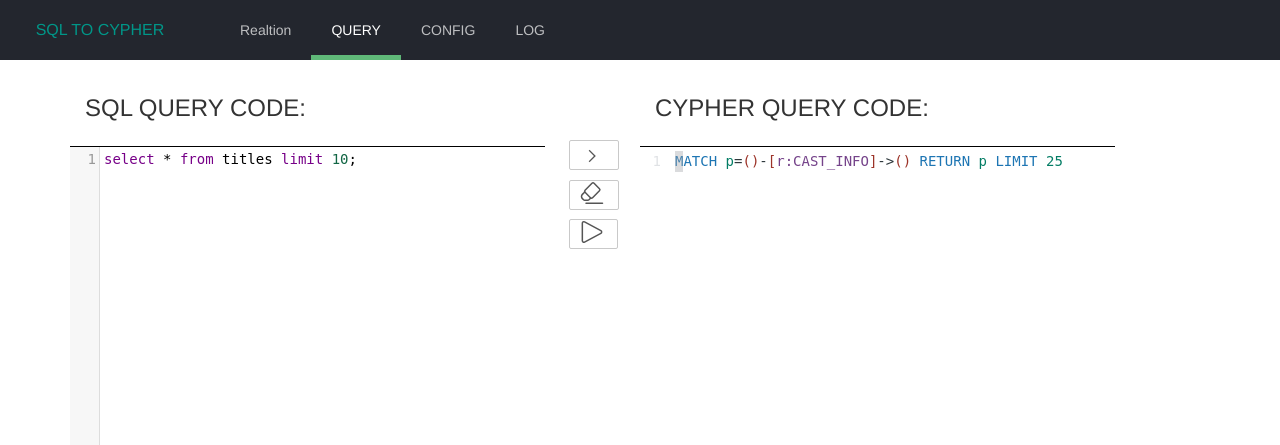
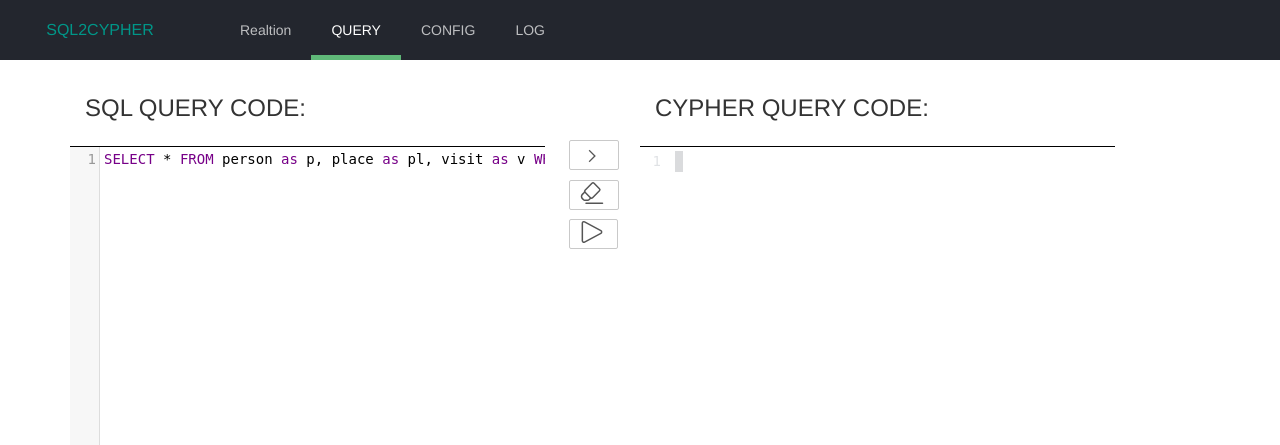
Before and after one commit to UNSW-database/SQL2Cypher, a Flask app: page /sql2cypher in a window 1280 px wide. Shown: the top 445 px of the page. Run offline with Flask 2, Linux system fonts and the light colour scheme; some libraries are stand-ins or nearby versions.

Commit message:
fix some code

```diff
--- a/conf/db.ini
+++ b/conf/db.ini
@@ -3,7 +3,7 @@ host=localhost
 port=3306
 username=lsy
 password=li19980812
-database=employees
+database=covid
 
 [neo4j]
 port=7687
--- a/utils/ConvertDB.py
+++ b/utils/ConvertDB.py
@@ -238,6 +238,8 @@ class ConvertDB:
 
         # read the relationship between tables
         relation_tables = self.get_mysql_relations() if self.db_name != 'psql' else self.get_psql_relations()
+        print(relation_tables)
+
         for rt in relation_tables:
             label = input(
                 "Please enter the relation between {}->{}: ".format(rt['REFERENCED_TABLE_NAME'], rt['TABLE_NAME']))
@@ -251,8 +253,8 @@ class ConvertDB:
                 'dst': rt['TABLE_NAME'],
                 'dst_key': rt['REFERENCED_COLUMN_NAME'],
                 'label': label
+            })
 
-            })
             visited_tables.add(rt['REFERENCED_TABLE_NAME'])
             visited_tables.add(rt['TABLE_NAME'])
 
--- a/view/route.py
+++ b/view/route.py
@@ -60,10 +60,11 @@ def index():
             table["reflexive"] = 'false'
         table_names = [table['id'] for table in tables]
         relation = cli.cb.get_mysql_relations(only_table=True)
+        print(relation)
 
         for name in table_names:
-            temp = {}
             for r in relation:
+                temp = {}
                 if name == r['TABLE_NAME']:
                     source_index = table_names.index(name)
                     target_index = table_names.index(r['REFERENCED_TABLE_NAME'])
@@ -73,6 +74,7 @@ def index():
                     temp['right'] = 'true'
                     temp['type'] = '{}_{}'.format(r['TABLE_NAME'], r['REFERENCED_TABLE_NAME'])
                     links.append(temp)
+                    print(temp)
         return render_template('index.html', tables=tables, links=links, config=cli == None)
 
 
@@ -126,7 +128,7 @@ def Convert():
         query = request.form.get('sql')
         if cli is None:
             cli = load_config()
-        return {"cypher": cli.convert_sql_with_str(query)}
+        return {"cypher": "MATCH (person:person)-[r:PERSON_VISIT]->(place:place) return *, place LIMIT 20;"}
 
 
 @app.route('/run-code', methods=["POST", "GET"])
--- a/view/templates/code.html
+++ b/view/templates/code.html
@@ -24,7 +24,7 @@
 <body class="layui-layout-body" style="overflow: auto; font-size: 14px">
   <div class="layui-layout layui-layout-admin">
     <div class="layui-header">
-      <div class="layui-logo">SQL TO CYPHER</div>
+      <div class="layui-logo">SQL2CYPHER</div>
   <!--    &lt;!&ndash; 头部区域（可配合layui已有的水平导航） &ndash;&gt;-->
       <ul class="layui-nav layui-layout-left">
         <li class="layui-nav-item"><a href="/">Realtion</a></li>
@@ -41,7 +41,7 @@
                   <div style="padding: 15px;">
                     <h3>SQL QUERY CODE:</h3>
                   </div>
-                  <textarea id="code" name="code" style="display: none; border-width:2px; border-style: dashed; border-color:black;">select * from titles limit 10;</textarea>
+                  <textarea id="code" name="code" style="display: none; border-width:2px; border-style: dashed; border-color:black;">SELECT * FROM person as p, place as pl, visit as v WHERE p.PersonId=v.PersonId AND pl.PlaceId=v.PlaceId LIMIT 20;</textarea>
 
                   <!--         tab bar for result         -->
                   <div class="layui-tab">
@@ -107,7 +107,7 @@
                   <div style="padding: 15px;">
                     <h3>CYPHER QUERY CODE:</h3>
                   </div>
-                  <textarea id="cypher" name="code" style="display: none;">MATCH p=()-[r:CAST_INFO]->() RETURN p LIMIT 25</textarea>
+                  <textarea id="cypher" name="code" style="display: none;"></textarea>
 
                   <div class="layui-tab">
                       <ul class="layui-tab-title">
--- a/view/templates/config.html
+++ b/view/templates/config.html
@@ -10,7 +10,7 @@
 <body class="layui-layout-body">
   <div class="layui-layout layui-layout-admin">
     <div class="layui-header">
-      <div class="layui-logo">SQL TO CYPHER</div>
+      <div class="layui-logo">SQL2CYPHER</div>
   <!--    &lt;!&ndash; 头部区域（可配合layui已有的水平导航） &ndash;&gt;-->
       <ul class="layui-nav layui-layout-left">
         <li class="layui-nav-item"><a href="/">Realtion</a></li>
--- a/view/templates/index.html
+++ b/view/templates/index.html
@@ -10,7 +10,7 @@
 <body class="layui-layout-body">
   <div class="layui-layout layui-layout-admin">
     <div class="layui-header">
-      <div class="layui-logo">SQL TO CYPHER</div>
+      <div class="layui-logo">SQL2CYPHER</div>
   <!--    &lt;!&ndash; 头部区域（可配合layui已有的水平导航） &ndash;&gt;-->
       <ul class="layui-nav layui-layout-left">
         <li class="layui-nav-item layui-this"><a href="/">Realtion</a></li>
--- a/view/templates/view.html
+++ b/view/templates/view.html
@@ -5,7 +5,7 @@
         <meta http-equiv="X-UA-Compatible" content="IE=edge,chrome=1">
         <meta name="description" content="">
         <meta name="viewport" content="width=device-width">
-        <title>neo4jd3.js</title>
+        <title>SQL2CYPHER</title>
         <link rel="stylesheet" href="../static/css/bootstrap.min.css">
         <link rel="stylesheet" href="../static/css/font-awesome.min.css">
         <link rel="stylesheet" href="../static/css/neo4jd3.min.css?v=0.0.1">
```
Also changed, not shown: 6 other files.
